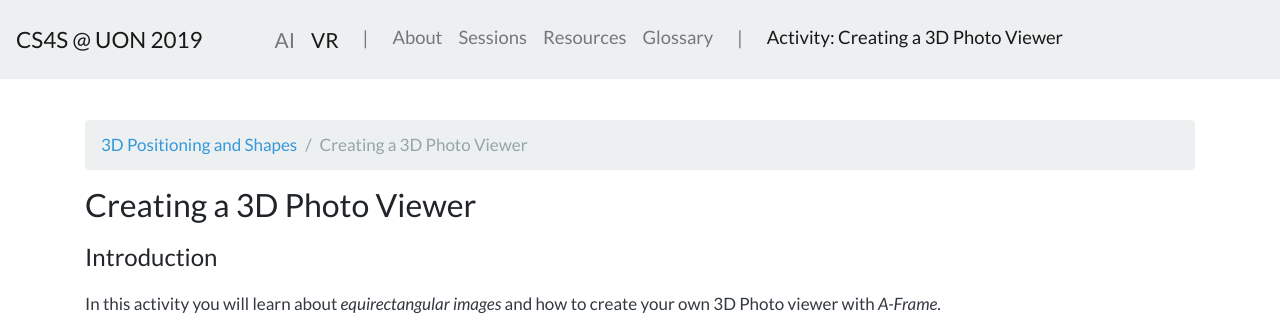
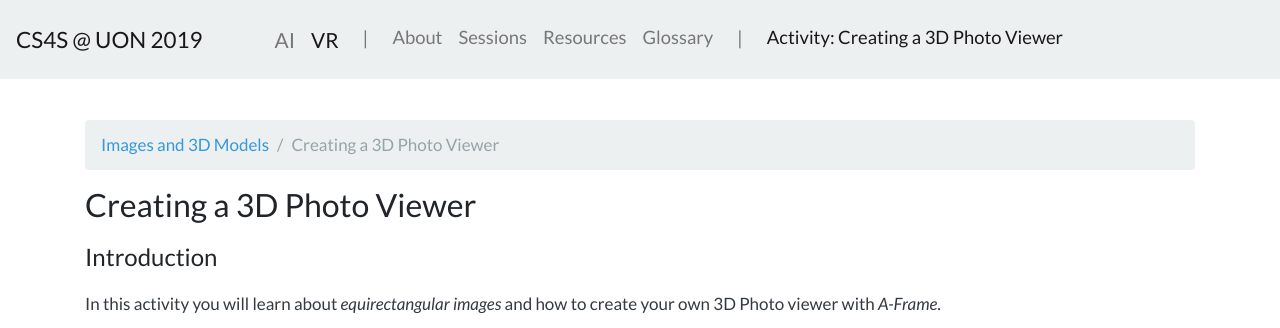
Before and after one commit to cs4s/2019, a Jekyll site: the page built from vr/sessions/assets/activity_photo.md, in a window 1280 px wide and 900 px high. Shown: the top 328 px of the window. Built offline with Jekyll 4.4.1, drawn with Linux system fonts in a browser that asks for light colours.

Commit message:
Fixes session name on photo activity page

```diff
--- a/vr/sessions/assets/activity_photo.md
+++ b/vr/sessions/assets/activity_photo.md
@@ -1,7 +1,7 @@
 ---
 layout: activity
 title: "Creating a 3D Photo Viewer"
-session_title: "3D Positioning and Shapes"
+session_title: "Images and 3D Models"
 ---
 
 # {{ page.title }}
```
